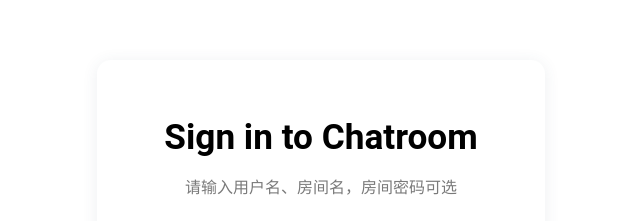
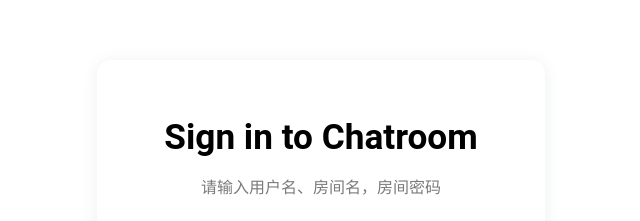
Before and after one commit to yuehex15/NodeCrypt, a plain HTML site: page web/index.html in a window 1280 px wide. Shown: the top 221 px of the page, 319-959 px from the left. Drawn offline with Linux system fonts and the light colour scheme.

```diff
--- a/web/index.html
+++ b/web/index.html
@@ -9,7 +9,7 @@
   <!-- 登录页面 -->
   <div class="login-container" id="login-container">
     <h1>Sign in to Chatroom</h1>
-    <p class="subtips">请输入用户名、房间名，房间密码可选</p>
+    <p class="subtips">请输入用户名、房间名，房间密码</p>
     <form id="login-form">
       <div class="input-group">
         <label for="username">Username</label>
```
